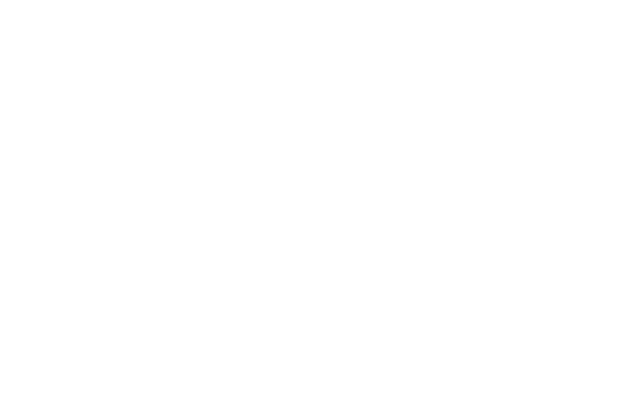
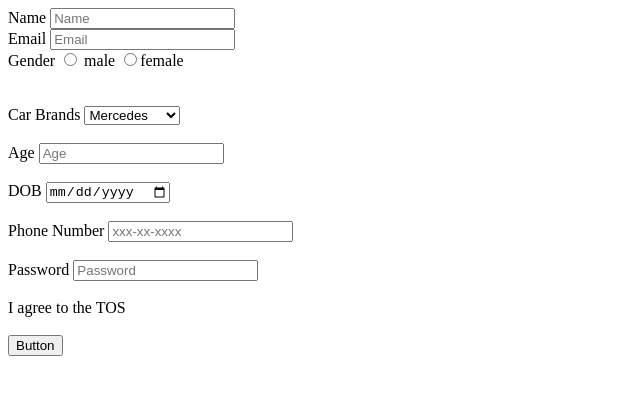
Before and after one commit to acciojob/signup-form-car-priyamdodiya, a website: page main.html in a window 1280 px wide. Shown: the whole page, without its empty margins (0-640 px from the left). Drawn offline with Linux system fonts and the light colour scheme.

Commit message:
created a submission

```diff
--- a/main.html
+++ b/main.html
@@ -8,6 +8,47 @@
 
 <body>
 	<!-- the entire body must be written by student -->
+	<form>
+	<label for="name">Name</label>
+	<input type="text" required id="name" placeholder="Name"><br>
+
+		<label for="email">Email</label>
+			<input type="email" required id="email" placeholder="Email"><br>
+
+		<label for="gender">Gender</label>
+		<input type=radio id="gender_m" name="gender" value="gender_m" required>
+		<label for="radio">male</label>
+		<input type=radio id="gender_f" name="gender" value="gender_mf required>
+		<label for="radio">female</label><br>
+<br></br>
+		<label>Car Brands</label>
+		<select type="select" id="car" required>--Please choose an option--
+			<option id="car">Mercedes</option>
+			<option>Prosche</option>
+			<option>Lambourgini</option>
+		</select><br>
+		<br>
+		<label>Age</label>
+			<input type="number" required id="age" placeholder="Age" />
+		<br><br>
+		<label>DOB</label>
+		<input type="date" required id="dob">
+		<br><br>
+		<label>Phone Number</label>
+		<input type="tel" id="tel" placeholder="xxx-xx-xxxx"/>
+		<br>
+		<br>
+		<label>Password</label>
+		<input type="password" required id="password" placeholder="Password" />
+
+		<br>
+		<br>
+
+		<label>I agree to the TOS</label>
+		<br><br>
+		<button type="submit" name="submit"> Button</button>
+
+	</form>
     <script type="text/javascript" src="./script.js">
 </script>
 
```
